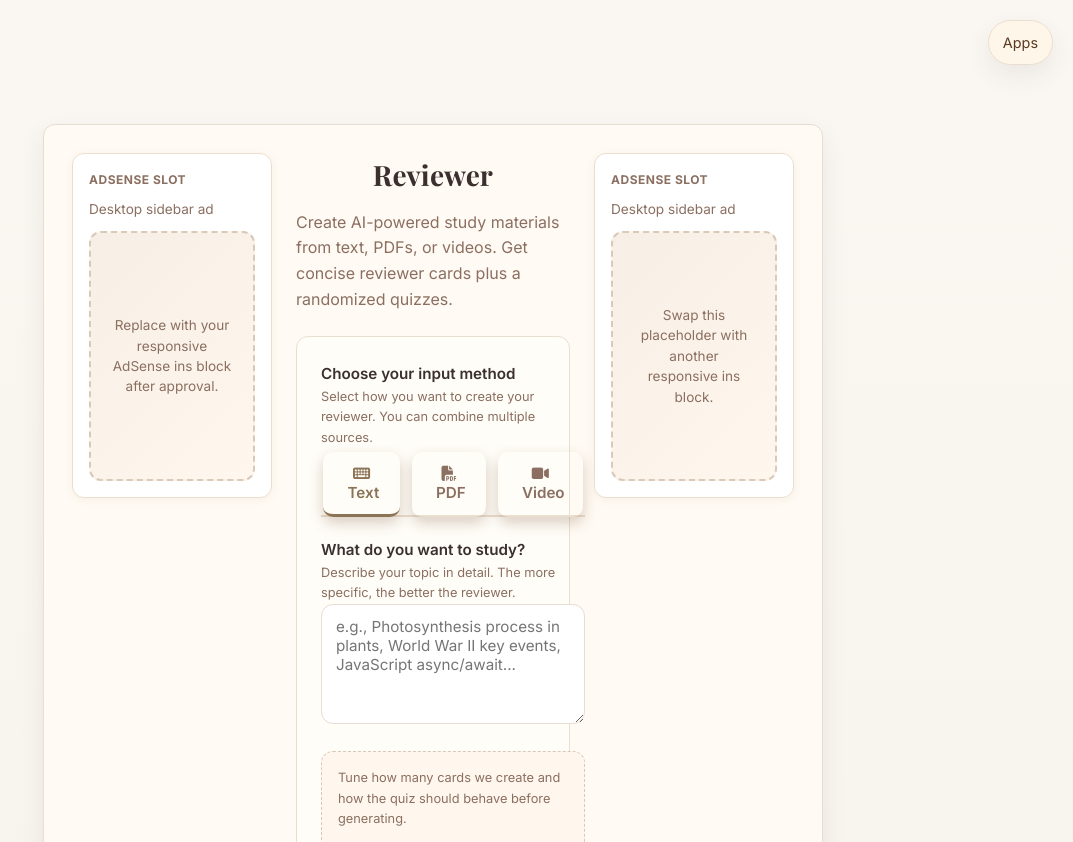
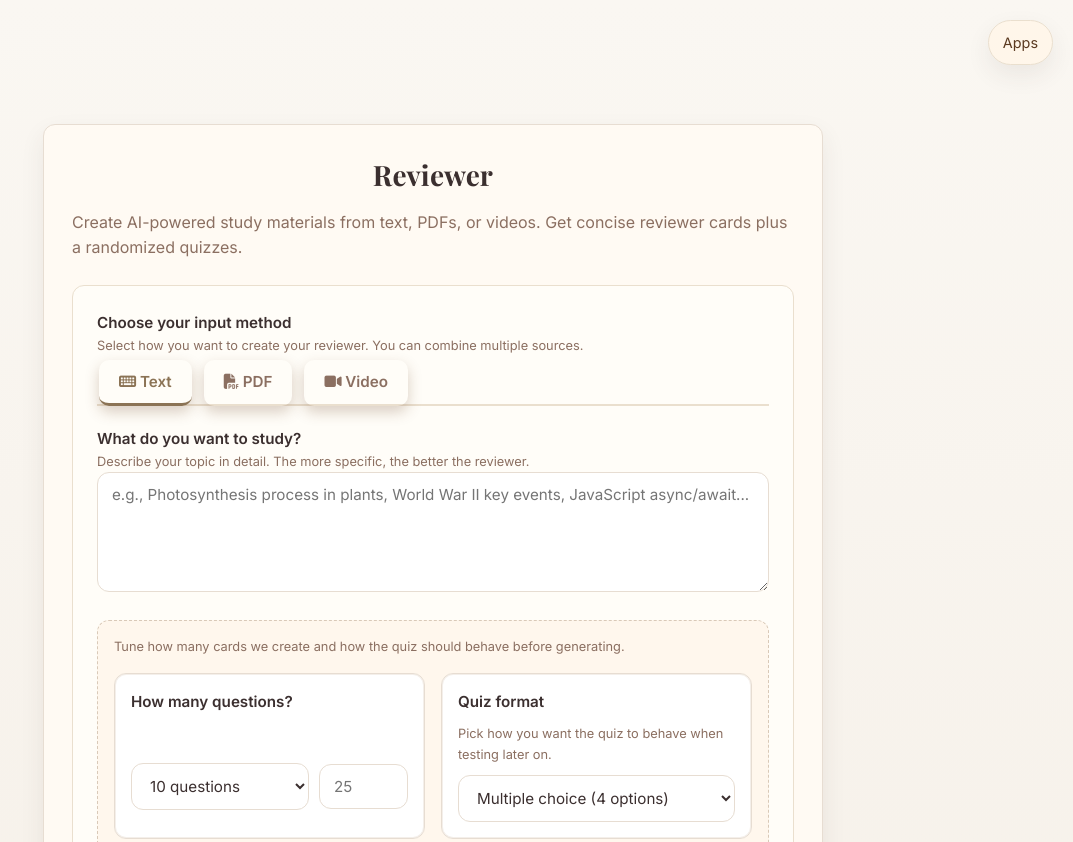
Before and after one commit to rezorio/rezorio.github.io, a plain HTML site: page reviewer.html in a window 1280 px wide. Shown: the top 842 px of the page, without its empty margins (207-1280 px from the left). Drawn offline with nearby package versions, Linux system fonts and the light colour scheme.

Commit message:
comment out adsense

```diff
--- a/reviewer.html
+++ b/reviewer.html
@@ -12,7 +12,7 @@
 
   <div class="container reviewer-container">
     <div class="reviewer-layout">
-      <aside class="ads-column ads-column-left" aria-label="Desktop AdSense slot">
+      <!-- <aside class="ads-column ads-column-left" aria-label="Desktop AdSense slot">
         <div class="adsense-card">
           <p class="adsense-card__label">AdSense slot</p>
           <p class="adsense-card__note">Desktop sidebar ad</p>
@@ -20,7 +20,7 @@
             <span>Replace with your responsive AdSense ins block after approval.</span>
           </div>
         </div>
-      </aside>
+      </aside> -->
 
       <div class="reviewer-main">
         <h1>Reviewer</h1>
@@ -142,7 +142,7 @@
       </div>
     </section>
 
-    <div class="ads-mobile-slot" aria-label="Mobile AdSense slot">
+    <!-- <div class="ads-mobile-slot" aria-label="Mobile AdSense slot">
       <div class="adsense-card">
         <p class="adsense-card__label">AdSense slot</p>
         <p class="adsense-card__note">Visible only on mobile</p>
@@ -150,7 +150,7 @@
           <span>Move your AdSense responsive ins block here for mobile devices.</span>
         </div>
       </div>
-    </div>
+    </div> -->
 
     <div class="advisor-status reviewer-status" id="statusBox" role="status" aria-live="polite">
       <strong><i class="fas fa-info-circle"></i>&nbsp;Waiting for a topic</strong>
@@ -193,7 +193,7 @@
 
       </div>
 
-      <aside class="ads-column ads-column-right" aria-label="Desktop AdSense slot">
+      <!-- <aside class="ads-column ads-column-right" aria-label="Desktop AdSense slot">
         <div class="adsense-card">
           <p class="adsense-card__label">AdSense slot</p>
           <p class="adsense-card__note">Desktop sidebar ad</p>
@@ -201,10 +201,10 @@
             <span>Swap this placeholder with another responsive ins block.</span>
           </div>
         </div>
-      </aside>
+      </aside> -->
     </div>
 
-    <section class="adsense-instructions" aria-label="AdSense setup instructions">
+    <!-- <section class="adsense-instructions" aria-label="AdSense setup instructions">
       <h2>How to make AdSense work</h2>
       <ol>
         <li>Add the async AdSense script inside the <code>&lt;head&gt;</code> and replace <code>ca-pub-XXXXXXXX</code> with your publisher ID:<br />
@@ -215,7 +215,7 @@
         <li>Keep the mobile block below the generation section so phone users see ads after interacting with the form.</li>
       </ol>
       <p class="adsense-instructions__note">Use the responsive format so Google can automatically size ads for each slot.</p>
-    </section>
+    </section> -->
   </div>
 
   <script src="https://cdnjs.cloudflare.com/ajax/libs/pdf.js/3.11.174/pdf.min.js" crossorigin="anonymous" referrerpolicy="no-referrer"></script>
--- a/styles.css
+++ b/styles.css
@@ -1502,7 +1502,8 @@ body.reviewer-page.apps-page { padding-top: 64px; }
   .reviewer-cta { flex-direction: column; align-items: flex-start; }
 }
 
-/* AdSense layout and placeholders */
+/* AdSense layout and placeholders - COMMENTED OUT */
+/*
 .reviewer-layout {
   display: grid;
   grid-template-columns: 1fr;
@@ -1633,6 +1634,7 @@ body.reviewer-page.apps-page { padding-top: 64px; }
   color: var(--muted);
   font-size: 0.9rem;
 }
+*/
 
 /* Reviewer quiz standalone page */
 body.reviewer-quiz-page.apps-page { padding-top: 64px; }
```
